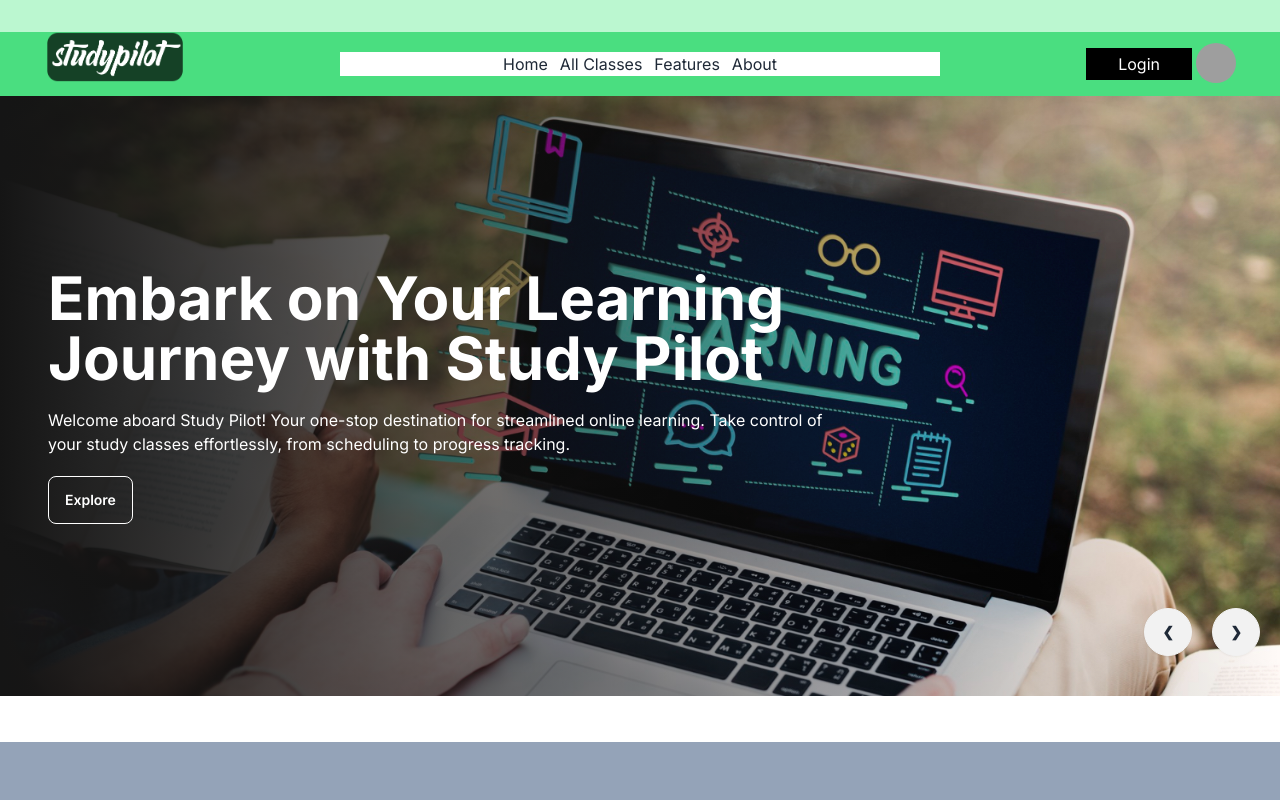
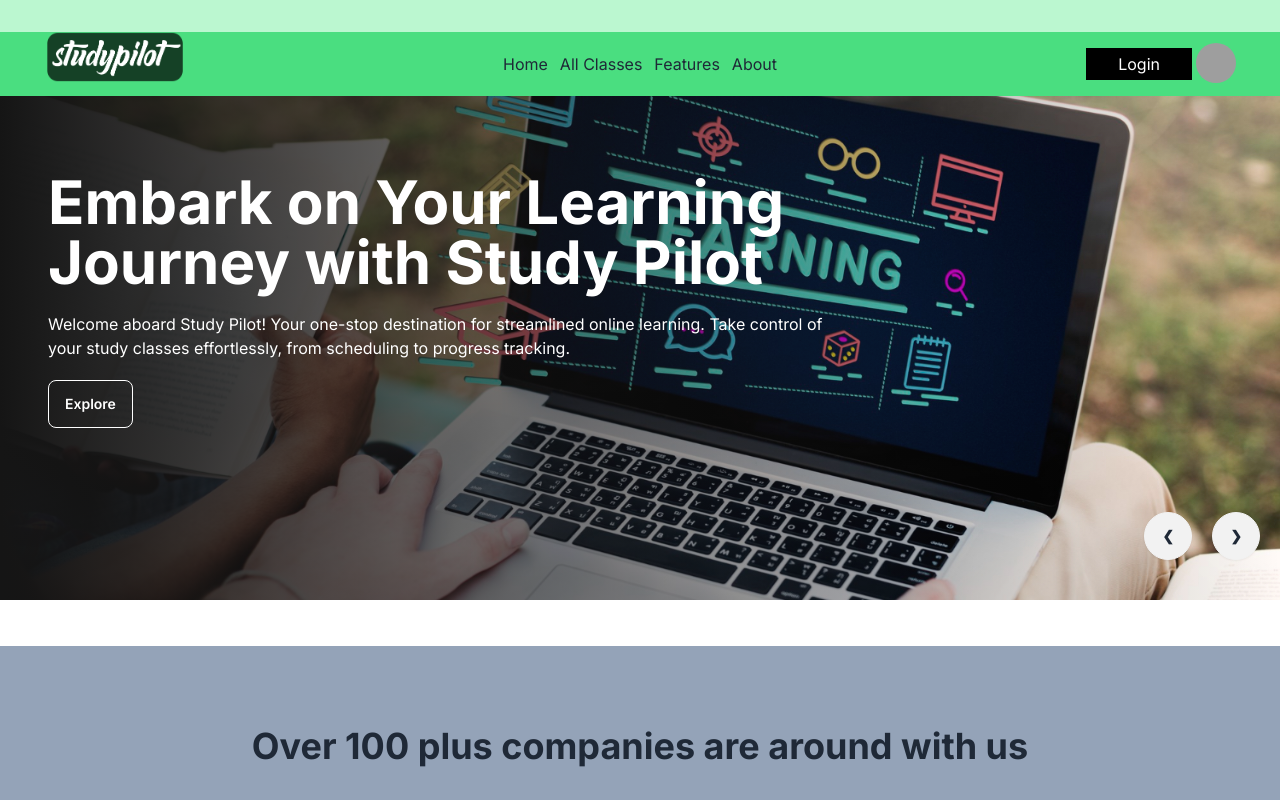
Before and after one commit to programarreza/StudyPilot, a Next.js app: page / in a window 1280 px wide. Shown: the top 800 px of the page. Built offline with nearby package versions, Linux system fonts and the light colour scheme; grey boxes are pictures that could not be loaded.

Commit message:
navbar scroll effect implemented

```diff
--- a/src/components/Navbar/Navbar.jsx
+++ b/src/components/Navbar/Navbar.jsx
@@ -21,17 +21,17 @@ const Navbar = () => {
     };
   }, []);
   return (
-    <div className={`h-24  ${active ? "bg-red-300" : ""}`}>
-      <div className="h-8 bg-green-200">
+    <div className={`h-24 fixed w-screen z-30 ${active ? "" : ""}`}>
+      <div className={`h-8 bg-green-200  transition-all duration-500 ${active ? "-translate-y-8 " : "translate-y-0"}`}>
         <marquee behavior="scroll" direction="left">
           here will be show important notice
         </marquee>
       </div>
-      <div className="h-16 bg-green-400 grid grid-cols-8 px-10 items-center justify-between">
+      <div className={`h-16 bg-green-400 grid grid-cols-8 px-10 items-center justify-between ${active ? "-translate-y-8 transition-all duration-500" : "translate-y-0 transition-all duration-500"}`}>
         <div className=" h-16 col-span-2">
           <Image className="w-1/2" src={logo} alt="logo" />
         </div>
-        <div className="bg-white col-span-4 ">
+        <div className=" col-span-4 ">
           <nav className="flex justify-center items-center gap-3 list-none">
             <li>Home</li>
             <li>All Classes</li>
```
